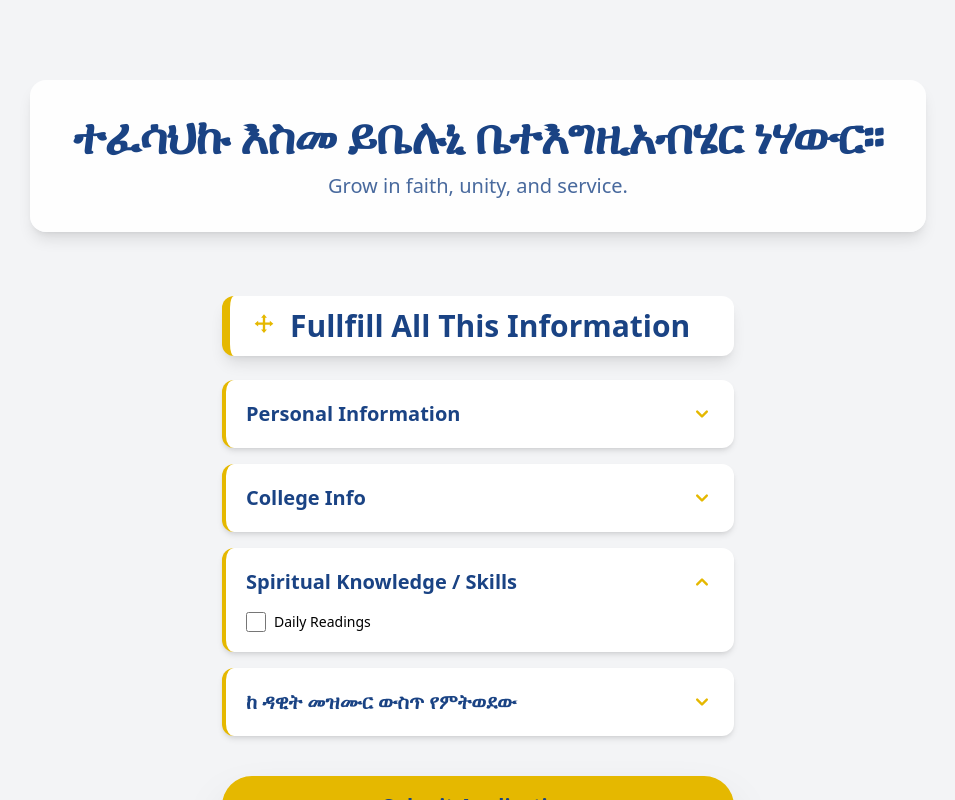
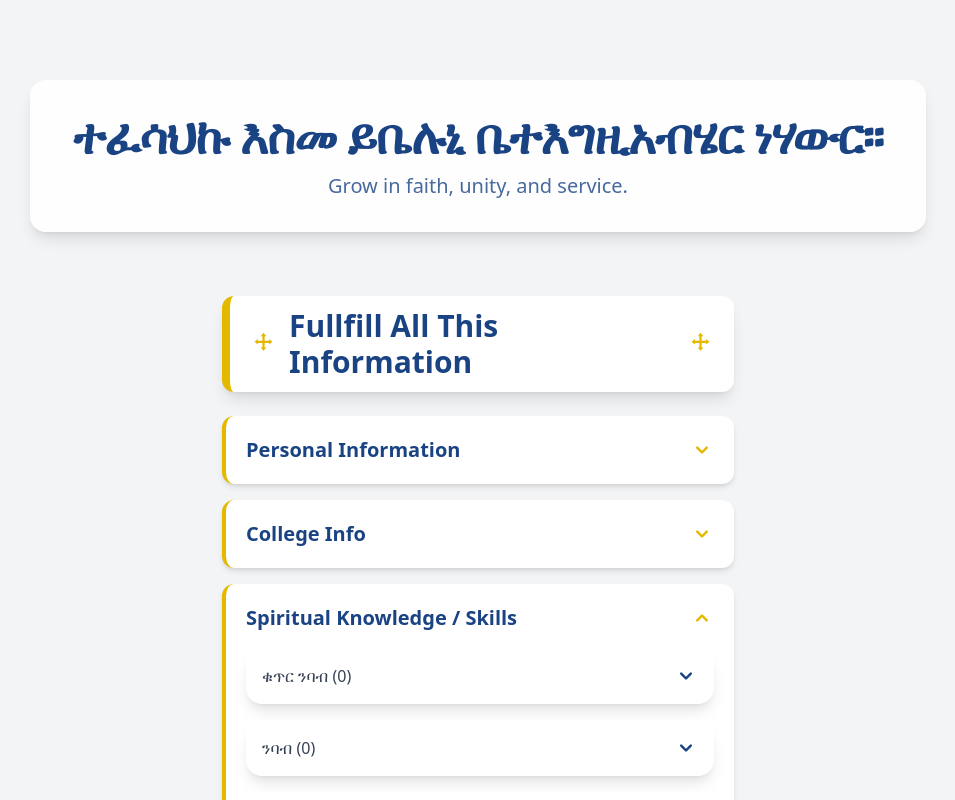
Before and after one commit to Hena-yaris/mahbereDeacons-MFM, a React (Vite) app in the folder client/: page /register in a window 1280 px wide. Both pictures are taken after a click on the button "Spiritual Knowledge / Skills". Shown: the top 800 px of the page, without its empty margins (162-1117 px from the left). Built offline with nearby package versions, Linux system fonts and the light colour scheme.

Commit message:
update registration

```diff
--- a/client/src/components/Footer/Footer.jsx
+++ b/client/src/components/Footer/Footer.jsx
@@ -15,7 +15,7 @@ function Footer() {
           <h2 className="text-3xl font-extrabold flex items-center gap-2 text-brand-secondary">
             {" "}
             {/* ⬅️ Gold accent on Title */}
-            <HeartHandshake className="w-8 h-8" /> College Deacons Fellowship
+            <HeartHandshake className="w-8 h-8" /> MFM ማህበረ ዲያቆናት
           </h2>
           <p className="text-white/70 mt-4 text-sm max-w-sm">
             Serving with purpose, unity, and spiritual devotion, guided by the
--- /dev/null
+++ b/client/src/components/MultiSelect.jsx
@@ -0,0 +1,65 @@
+import React, { useState } from "react";
+
+export default function MultiSelect({ label, options, selected, setSelected }) {
+  const [open, setOpen] = useState(false);
+
+  const handleCheck = (value) => {
+    if (selected.includes(value)) {
+      setSelected(selected.filter((v) => v !== value));
+    } else {
+      setSelected([...selected, value]);
+    }
+  };
+
+  return (
+    <div className="w-full mb-4">
+      {/* Dropdown button */}
+      <div
+        className=" p-4 rounded-2xl flex justify-between items-center cursor-pointer bg-white shadow-lg"
+        onClick={() => setOpen(!open)}
+      >
+        <span className="text-gray-700 font-medium">
+          {label} ({selected.length})
+        </span>
+        <span
+          className={`transform transition-transform duration-300 text-brand-primary ${
+            open ? "rotate-180" : ""
+          }`}
+        >
+          <svg
+            xmlns="http://www.w3.org/2000/svg"
+            className="h-6 w-6"
+            viewBox="0 0 20 20"
+            fill="currentColor"
+          >
+            <path
+              fillRule="evenodd"
+              d="M5.293 7.293a1 1 0 011.414 0L10 10.586l3.293-3.293a1 1 0 111.414 1.414l-4 4a1 1 0 01-1.414 0l-4-4a1 1 0 010-1.414z"
+              clipRule="evenodd"
+            />
+          </svg>
+        </span>
+      </div>
+
+      {/* Dropdown content */}
+      {open && (
+        <div className=" p-3 rounded-2xl mt-4 bg-white shadow-2xl border-t-4  max-h-80 overflow-y-auto">
+          {options.map((opt) => (
+            <label
+              key={opt}
+              className="flex items-center gap-2 mb-2 cursor-pointer hover:text-brand-primary/80 transition duration-200"
+            >
+              <input
+                type="checkbox"
+                checked={selected.includes(opt)}
+                onChange={() => handleCheck(opt)}
+                className="w-5 h-5 text-brand-secondary rounded focus:ring-brand-secondary"
+              />
+              <span>{opt}</span>
+            </label>
+          ))}
+        </div>
+      )}
+    </div>
+  );
+}
--- a/client/src/pages/Registration.jsx
+++ b/client/src/pages/Registration.jsx
@@ -1,9 +1,11 @@
 import React, { useState } from "react";
 import Footer from "../components/Footer/Footer";
+import MultiSelect from "../components/MultiSelect";
 
 // Accordion Section Component (Styled for Premium Look)
 function AccordionSection({ title, children }) {
   const [isOpen, setIsOpen] = useState(false);
+
 
   return (
 
@@ -37,6 +39,12 @@ function AccordionSection({ title, children }) {
 }
 
 function Registration() {
+    // const [age, setAge] = useState([]);
+    const [kutrNbab, setKutrNbab] = useState([]);
+    const [dawitNban, setDawitNbab] = useState([]);
+    const [zema, setZema] = useState([]);
+
+
   return (
     <div>
       <section className="min-h-screen bg-gray-100 py-20 px-5 md:px-10">
@@ -55,8 +63,8 @@ function Registration() {
           {/* Form Title  */}
           <h2
             className="
-              flex items-center gap-3
-              text-2xl md:text-3xl font-extrabold
+              flex items-center justify-between gap-3
+              text-2xl md:text-3xl font-bold
               text-brand-primary
               bg-white
               px-5 py-3
@@ -75,6 +83,15 @@ function Registration() {
               <path d="M12 2L9.5 5H11v4H7V7.5L4 10l3 2.5V11h4v4H9.5L12 18l2.5-3H13v-4h4v1.5L20 10l-3-2.5V9h-4V5h1.5L12 2z" />
             </svg>
             Fullfill All This Information
+            {/* Ethiopian Orthodox Cross */}
+            <svg
+              xmlns="http://www.w3.org/2000/svg"
+              viewBox="0 0 24 24"
+              fill="currentColor"
+              className="w-7 h-7 text-brand-secondary"
+            >
+              <path d="M12 2L9.5 5H11v4H7V7.5L4 10l3 2.5V11h4v4H9.5L12 18l2.5-3H13v-4h4v1.5L20 10l-3-2.5V9h-4V5h1.5L12 2z" />
+            </svg>
           </h2>
 
           {/* Personal Info */}
@@ -110,18 +127,34 @@ function Registration() {
             />
           </AccordionSection>
 
-          {/* Spiritual Knowledge / Skills*/}
+          {/* Spiritual Knowledge / Skills Section */}
           <AccordionSection title="Spiritual Knowledge / Skills">
-            <div className="grid grid-cols-1 md:grid-cols-2 gap-3 max-h-48 overflow-y-auto text-sm">
-              <label className="flex items-center gap-2 cursor-pointer hover:text-brand-primary/80 transition duration-200">
-                <input
-                  type="checkbox"
-                  className="form-checkbox w-5 h-5 text-brand-secondary rounded focus:ring-brand-secondary"
-                />
-                Daily Readings
-              </label>
-              {/* ... Apply similar styling to all checkboxes ... */}
-            </div>
+            <MultiSelect
+              label="ቁጥር ንባብ"
+              options={["ውዳሴ ማርያም", "አንቀጸ ብርሃን", "መልክአ ማርያም", "መልክአ ኢየሱስ"]}
+              selected={kutrNbab}
+              setSelected={setKutrNbab}
+            />
+            <MultiSelect
+              label="ንባብ"
+              options={["መዝሙረ ዳዊት", "ወንጌል"]}
+              selected={dawitNban}
+              setSelected={setDawitNbab}
+            />
+            <MultiSelect
+              label="ዜማ"
+              options={[
+                "ውዳሴ ማርያም",
+                "ቅዳሴ/ግብረ ዲቁና",
+                "ሰአታት",
+                "ክስተት",
+                "አርያም",
+                "ጾመ ድጓ",
+                "መልክአ መልክ",
+              ]}
+              selected={zema}
+              setSelected={setZema}
+            />
           </AccordionSection>
 
           {/* Optional Open Text */}
```
